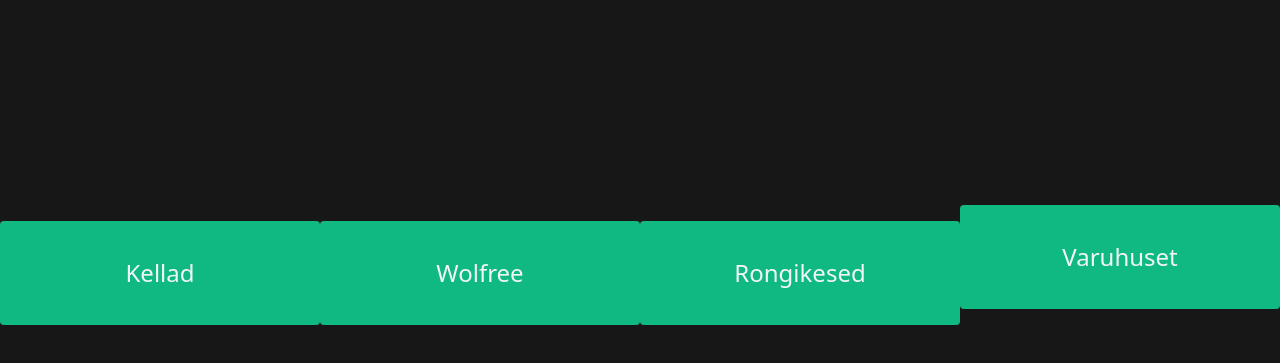
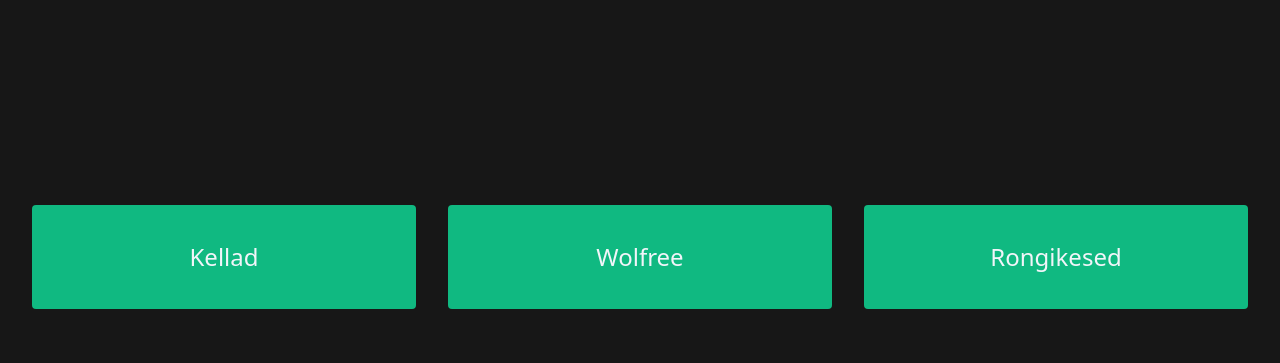
Before and after one commit to Inku0/Website, a Gatsby site: page / in a window 1280 px wide. Shown: the part 187-550 px from the top of the page. Built offline with nearby package versions, Linux system fonts and the light colour scheme; Gatsby itself is replaced by a stand-in of ours.

Commit message:
removed varuhuset for now

```diff
--- a/src/pages/index.tsx
+++ b/src/pages/index.tsx
@@ -9,7 +9,6 @@ const IndexPage = () => {
         <a className={"text-slate-100 lg:mt-60 mt-32 rounded w-60 sm:w-96 text-center leading-6 text-2xl bg-emerald-500 space-x-4 p-4 sm:p-10"} href={"kellad"}>Kellad</a>
         <a className={"text-slate-100 lg:mt-60 mt-32 rounded w-60 sm:w-96 text-center leading-6 text-2xl bg-emerald-500 space-x-4 p-4 sm:p-10"} href={'https://wolfreealpha.on.fleek.co/input/index.html'}>Wolfree</a>
         <a className={"text-slate-100 lg:mt-60 mt-32 rounded w-60 sm:w-96 text-center leading-6 text-2xl bg-emerald-500 space-x-4 p-4 sm:p-10"} href={"elron"}>Rongikesed</a>
-	<a className={"text-slate-100 lg:mt-60 mb-8  mt-32 rounded w-60 sm:w-96 text-center leading-6 text-2xl bg-emerald-500 space-x-4 p-4 sm:p-10"} href={'http://varuhus.ingvarruulib.com'}>Varuhuset</a>
       </div>
     </main>
   )
```
